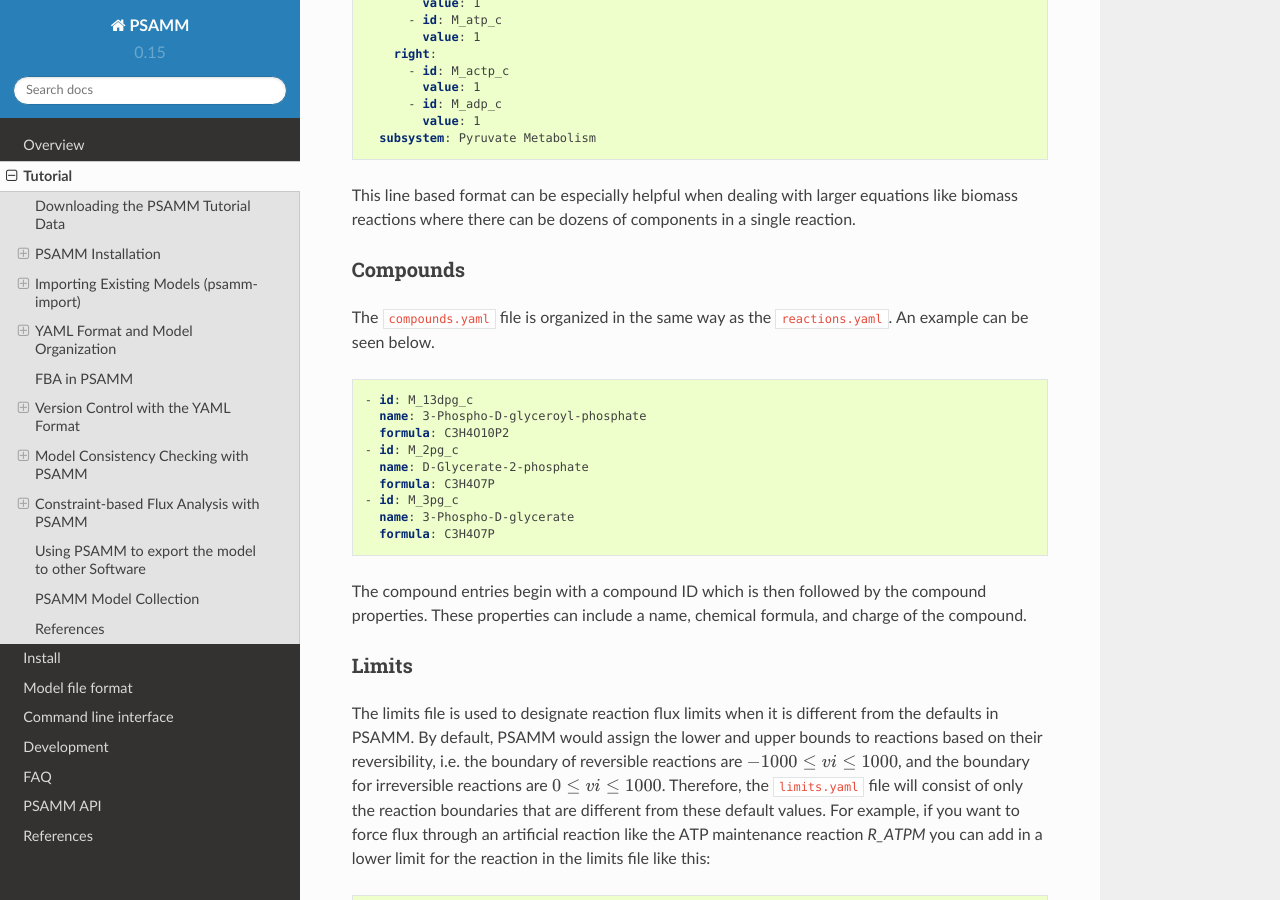
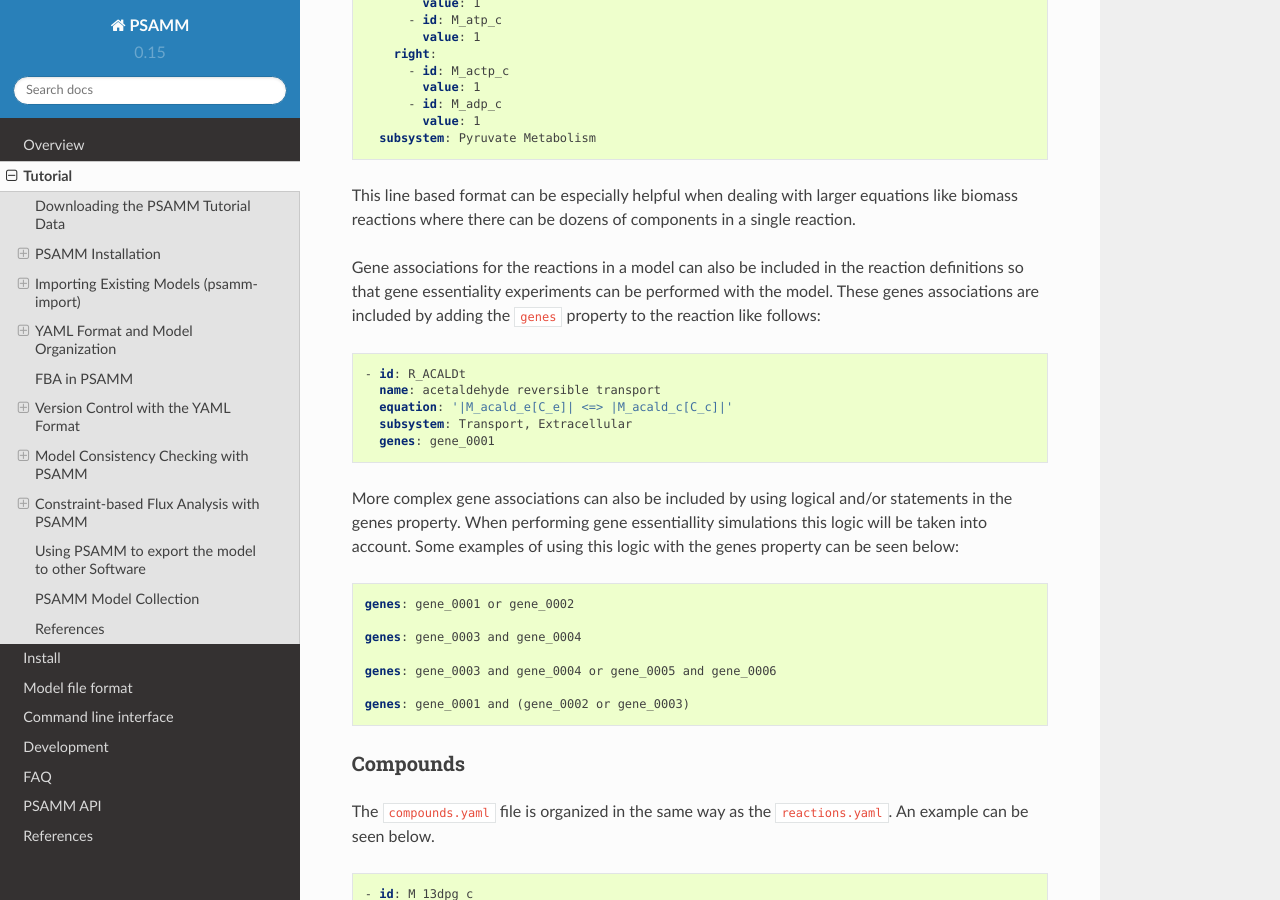
Before and after one commit to zhanglab/psamm, a Sphinx documentation site: the page built from docs/tutorial.rst, in a window 1280 px wide and 900 px high, scrolled down 11681 px. Built offline with Sphinx 7.4.7 and the Read the Docs theme 2.0.0, drawn with Linux system fonts in a browser that asks for light colours; the version number is read from the project's files by our own code.

Commit message:
added section in yaml format description to describe gene logic

```diff
--- a/docs/tutorial.rst
+++ b/docs/tutorial.rst
@@ -626,6 +626,36 @@ reaction could be represented as follows:
 This line based format can be especially helpful when dealing with larger
 equations like biomass reactions where there can be dozens of components in
 a single reaction.
+
+Gene associations for the reactions in a model can also be included in the
+reaction definitions so that gene essentiality experiments can be performed
+with the model. These genes associations are included by adding the ``genes``
+property to the reaction like follows:
+
+.. code-block:: yaml
+
+    - id: R_ACALDt
+      name: acetaldehyde reversible transport
+      equation: '|M_acald_e[C_e]| <=> |M_acald_c[C_c]|'
+      subsystem: Transport, Extracellular
+      genes: gene_0001
+
+
+More complex gene associations can also be included by using logical and/or
+statements in the genes property. When performing gene essentiallity simulations
+this logic will be taken into account. Some examples of using this logic with
+the genes property can be seen below:
+
+.. code-block:: yaml
+
+    genes: gene_0001 or gene_0002
+
+    genes: gene_0003 and gene_0004
+
+    genes: gene_0003 and gene_0004 or gene_0005 and gene_0006
+
+    genes: gene_0001 and (gene_0002 or gene_0003)
+
 
 Compounds
 ~~~~~~~~~
```
